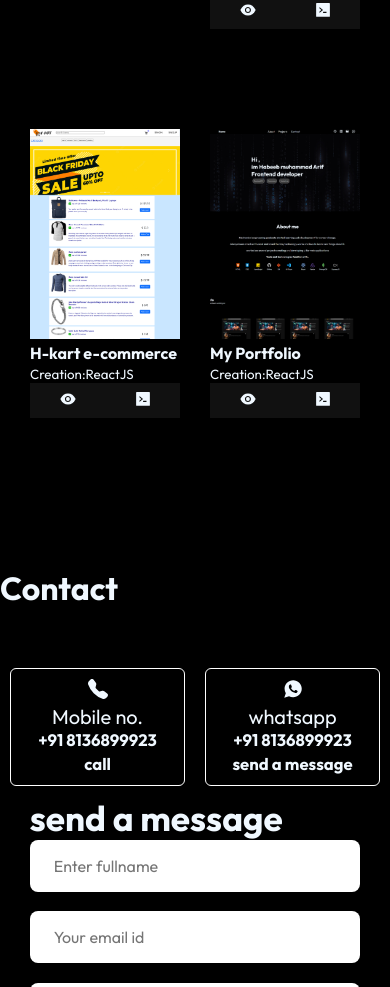
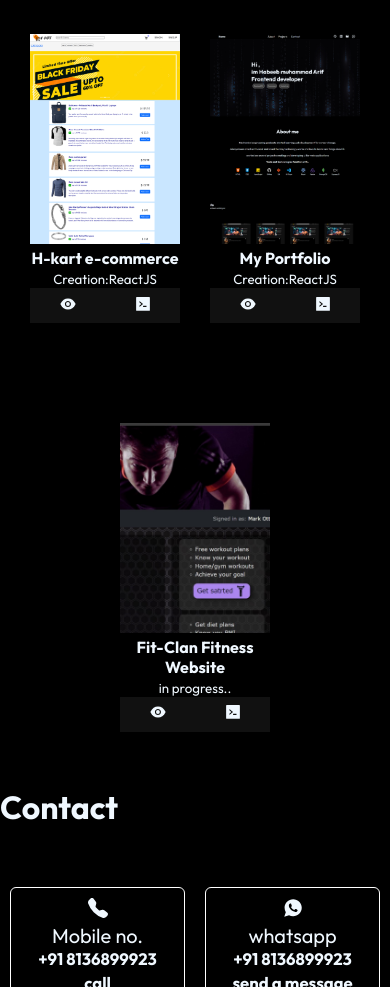
Before and after one commit to Habeeb8136/my-portfolio, a React (Create React App) app: page / in a window 390 px wide. Shown: the part 2200-3187 px from the top of the page. Built offline with nearby package versions, Linux system fonts and the light colour scheme.

Commit message:
projects component

```diff
--- a/src/Components/Projects/Projects.css
+++ b/src/Components/Projects/Projects.css
@@ -1,9 +1,11 @@
 .projrctsContainer{
     height: fit-content;
+    padding: 100px;
+    text-align: center;
 }
 .projectslist {
     justify-content: center;
-    padding: 100px;
+    padding: 50px;
     display: flex;
     flex-wrap: wrap;
 }
@@ -56,8 +58,11 @@ transition: 0.25s;
 
 
 @media screen and (max-width:700px){
+    .projrctsContainer{
+        padding: 0;
+    }
     .projectslist {
-        padding-block: 100px;
+        padding-block: 5px;
         padding-inline: 5px;
     }
     .projectCard{
@@ -78,6 +83,9 @@ transition: 0.25s;
 
 }
 @media screen and (max-width:370px){
+    .projrctsContainer{
+        padding: 0;
+    }
     .projectCard{
         margin: 5px;
     }
--- a/src/Components/Projects/Projects.js
+++ b/src/Components/Projects/Projects.js
@@ -1,69 +1,70 @@
-import React from 'react';
-import ProjectCard from './ProjectCard';
-import './Projects.css';
-import imdbPage from '../../Assets/screencapture-imdb-habeeb-3j4xeribg-habeeb8136-vercel-app-2022-12-11-13_43_42.png'
-import intaPage from '../../Assets/2022_12_11_13_58_58.png'
-import portfolioPage from '../../Assets/screencapture-localhost-3000-2022-12-11-14_09_38.png'
-import HkartPage from '../../Assets/screencapture-h-kart-ammrz3skb-habeeb8136-vercel-app-2022-12-11-14_06_06.png'
-
-const projectData=[
+import React from "react";
+import ProjectCard from "./ProjectCard";
+import "./Projects.css";
+import imdbPage from "../../Assets/screencapture-imdb-habeeb-3j4xeribg-habeeb8136-vercel-app-2022-12-11-13_43_42.png";
+import intaPage from "../../Assets/2022_12_11_13_58_58.png";
+import portfolioPage from "../../Assets/screencapture-localhost-3000-2022-12-11-14_09_38.png";
+import HkartPage from "../../Assets/screencapture-h-kart-ammrz3skb-habeeb8136-vercel-app-2022-12-11-14_06_06.png";
+import fitclanPage from "../../Assets/fitclan.jpg";
+const projectData = [
   {
-        src:imdbPage,
-        title:"IMDb-clone",
-        description:"Creation:ReactJS",
-        github:"https://github.com/Habeeb8136/IMDb-Clone",
-        deployment:"https://imdb-habeeb-3j4xeribg-habeeb8136.vercel.app/"
-
+    src: imdbPage,
+    title: "IMDb-clone",
+    description: "Creation:ReactJS",
+    github: "https://github.com/Habeeb8136/IMDb-Clone",
+    deployment: "https://imdb-habeeb-3j4xeribg-habeeb8136.vercel.app/",
   },
   {
-        src:intaPage,
-        title:"Instagram app",
-        description:"Creation:React Native",
-        github:"https://github.com/Habeeb8136/instagram-app",
-        deployment:""
+    src: intaPage,
+    title: "Instagram app",
+    description: "Creation:React Native",
+    github: "https://github.com/Habeeb8136/instagram-app",
+    deployment: "",
   },
   {
-        src:HkartPage,
-        title:"H-kart e-commerce",
-        description:"Creation:ReactJS",
-        github:"https://github.com/Habeeb8136/ecommerce-app",
-        deployment:"https://h-kart-ammrz3skb-habeeb8136.vercel.app/"
+    src: HkartPage,
+    title: "H-kart e-commerce",
+    description: "Creation:ReactJS",
+    github: "https://github.com/Habeeb8136/ecommerce-app",
+    deployment: "https://h-kart-ammrz3skb-habeeb8136.vercel.app/",
   },
   {
-        src:portfolioPage,
-        title:"My Portfolio",
-        description:"Creation:ReactJS",
-        github:"https://github.com/Habeeb8136/my-portfolio",
-        deployment:"/"
+    src: portfolioPage,
+    title: "My Portfolio",
+    description: "Creation:ReactJS",
+    github: "https://github.com/Habeeb8136/my-portfolio",
+    deployment: "#home",
   },
-]
+];
 
 const Projects = () => {
   return (
-
-        <div className='projrctsContainer' id='projects'>
-        <h1 className='heading'>Projects</h1>
+    <div className="projrctsContainer" id="projects">
+      <h1 className="heading">Projects</h1>
       <p>Projects i have been working on</p>
-        <div className='projectslist'>
-            {projectData.map(projects => {
-                return <ProjectCard
+      <div className="projectslist">
+        {projectData.map((projects) => {
+          return (
+            <ProjectCard
               src={projects.src}
               title={projects.title}
               description={projects.description}
               github={projects.github}
-                deployment={projectData.deployment}
+              deployment={projects.deployment}
             />
+          );
         })}
 
-
-
-
+        <div className="inProgress">
+          <ProjectCard
+            src={fitclanPage}
+            title="Fit-Clan Fitness Website"
+            description="in progress.."
+          />
         </div>
-
-
       </div>
-
+    </div>
   );
-}
+};
 
 export default Projects;
```
Lines whose indentation alone changed are shown as unchanged.
